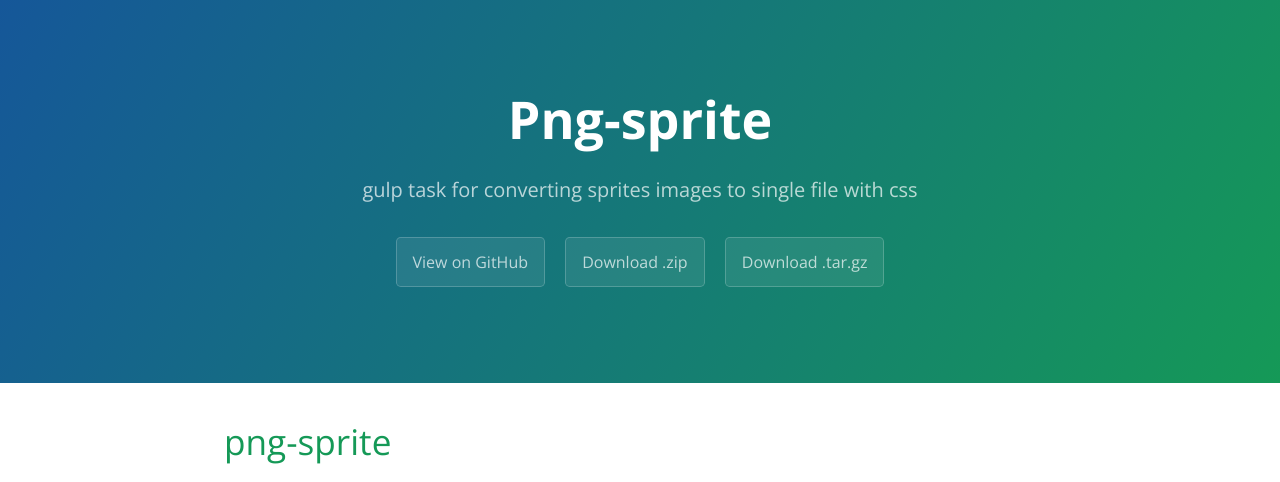
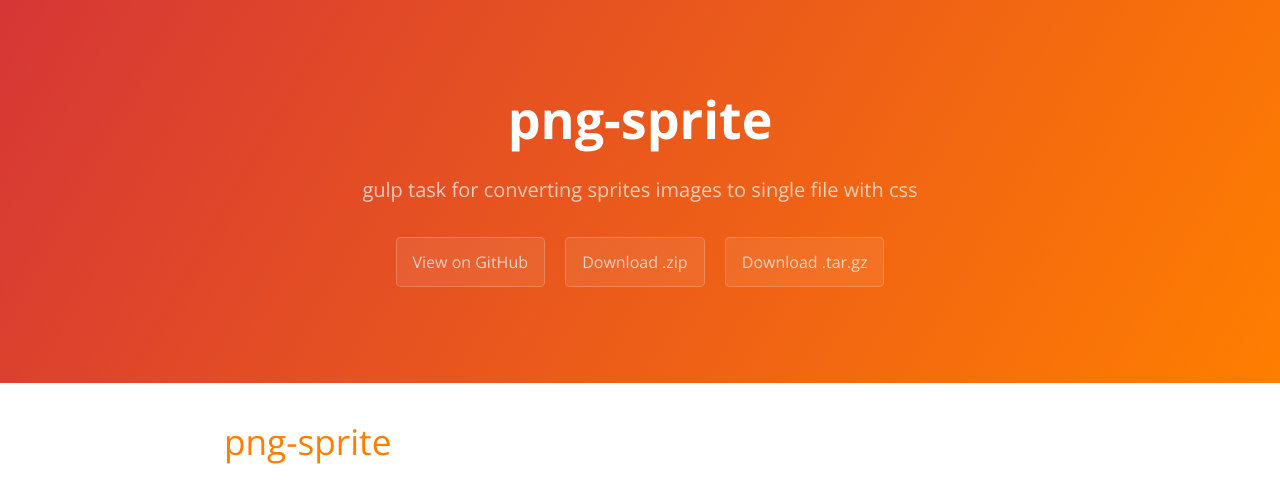
Before and after one commit to coveooss/png-sprite, a plain HTML site: page index.html in a window 1280 px wide. Shown: the top 482 px of the page. Drawn offline with nearby package versions, Linux system fonts and the light colour scheme; grey boxes are pictures that could not be loaded.

Commit message:
Update stylesheet.css

```diff
--- a/stylesheets/stylesheet.css
+++ b/stylesheets/stylesheet.css
@@ -56,8 +56,12 @@
 .page-header {
   color: #fff;
   text-align: center;
-  background-color: #159957;
-  background-image: linear-gradient(120deg, #155799, #159957); }
+  background-color: #FF7E00;
+  background-image: linear-gradient(120deg, #D63636, #FF7E00); }
+
+.page-header h1 {
+  text-transform: lowercase;
+}
 
 @media screen and (min-width: 64em) {
   .page-header {
@@ -112,7 +116,7 @@
   margin-top: 2rem;
   margin-bottom: 1rem;
   font-weight: normal;
-  color: #159957; }
+  color: #FF7E00; }
 .main-content p {
   margin-bottom: 1em; }
 .main-content code {
```
